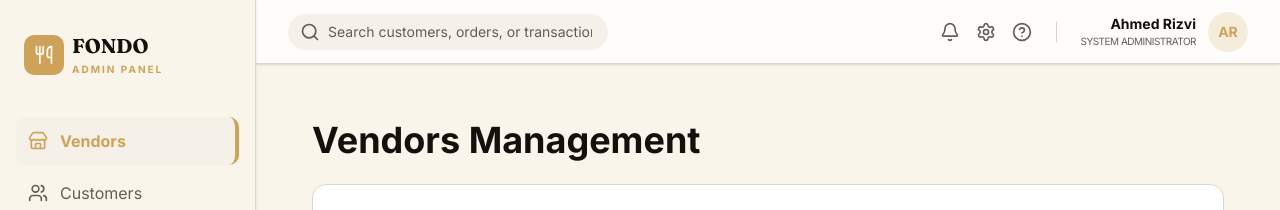
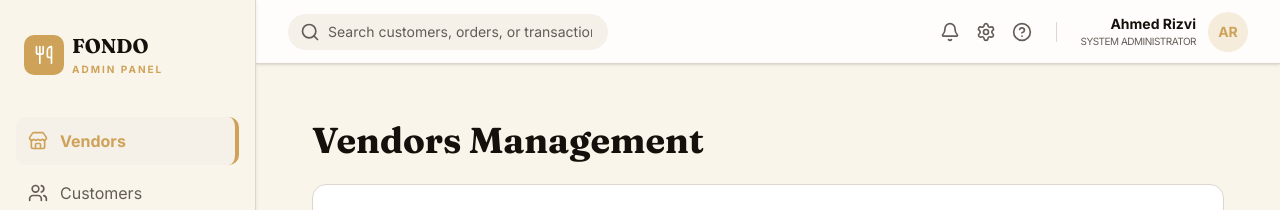
Before and after one commit to jevxo26/FONDO, a Next.js app: page /dashboard/vendors in a window 1280 px wide. Shown: the top 210 px of the page. Built offline with nearby package versions, Linux system fonts and the light colour scheme.

Commit message:
fix: update heading font style in VendorsPage and clean up imports in VendorsTable

```diff
--- a/package.json
+++ b/package.json
@@ -7,6 +7,7 @@
     "build": "next build && tsc --project tsconfig.server.json",
     "start": "NODE_ENV=production node dist/server/index.js",
     "lint": "eslint"
+
   },
   "dependencies": {
     "@base-ui/react": "^1.6.0",
--- a/src/app/dashboard/vendors/page.tsx
+++ b/src/app/dashboard/vendors/page.tsx
@@ -4,7 +4,7 @@ import { vendors } from "@/data/vendors";
 export default function VendorsPage() {
   return (
     <div className="p-6">
-      <h2 className="text-4xl font-bold mb-6">Vendors Management</h2>
+      <h2 className="font-fraunces text-4xl font-bold mb-6">Vendors Management</h2>
       <div className="rounded-xl border border-border bg-card p-6">
         <VendorsTable vendors={vendors} />
       </div>
--- a/src/components/dashboard/vendors/vendors-table.tsx
+++ b/src/components/dashboard/vendors/vendors-table.tsx
@@ -9,9 +9,8 @@ import {
   TableHeader,
   TableRow,
 } from "@/components/ui/table";
-import { Pagination } from "../customers/orders/pagination"; // টিমমেটের Pagination ব্যবহার করো
+import { Pagination } from "../customers/orders/pagination";
 
-// ভেন্ডর টাইপ (তোমার ডাটা অনুযায়ী)
 interface Vendor {
   id: string;
   name: string;
```
